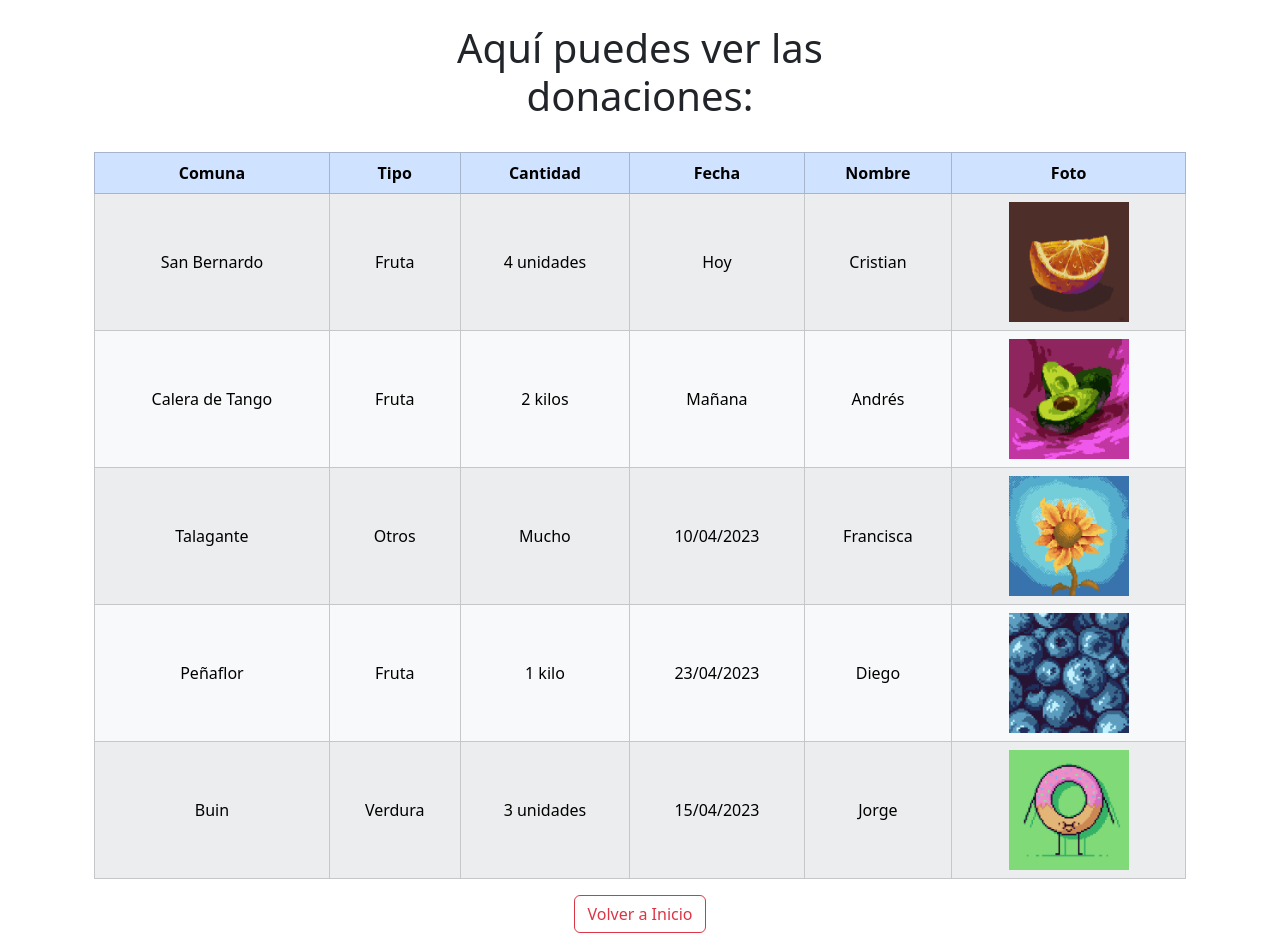
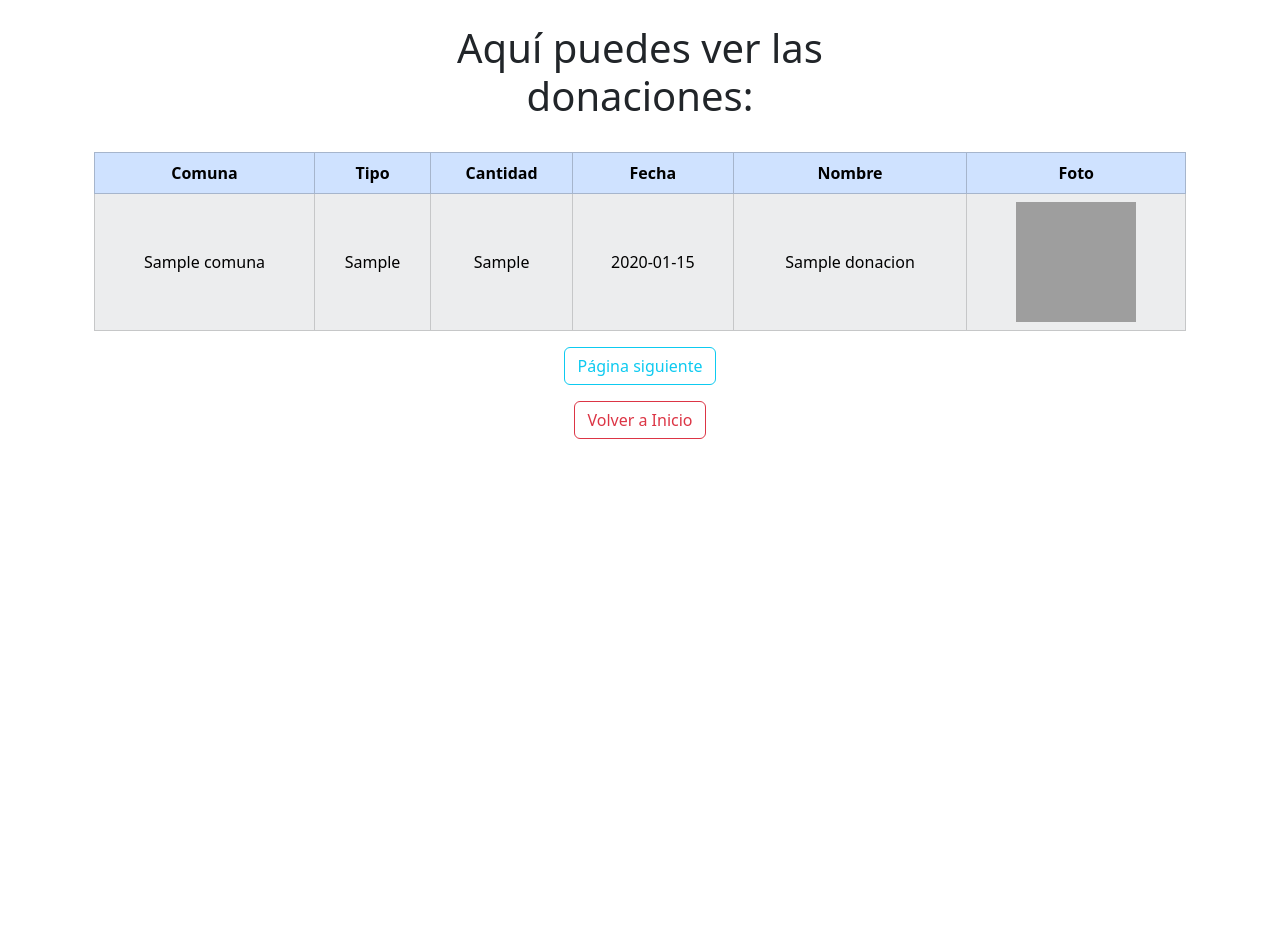
Before and after one commit to MagicDog12/Desarrollo-de-Aplicaciones-Web, a Flask app: page /ver-donaciones in a window 1280 px wide. Shown: the part 56-1005 px from the top of the page. After the commit the page ends 495 px from the top, so only its background shows below. Run offline with Flask 3, Linux system fonts and the light colour scheme; tables that the repository leaves empty or names only in its code hold one stand-in row (values such as "Sample post"); some libraries are stand-ins or nearby versions; grey boxes are pictures that could not be loaded.

Commit message:
add model donacion functional

```diff
--- a/tareas/Tarea_2/app.py
+++ b/tareas/Tarea_2/app.py
@@ -1,10 +1,20 @@
-from flask import Flask, render_template, request
+import os
+from flask import Flask, render_template, request, redirect, url_for
 from markupsafe import escape
-from clases import Pedido
+from clases import Pedido, Donacion
 import pymysql
+from werkzeug.utils import secure_filename
+import re
+from datetime import datetime
+
+# Asignamos la carpeta donde se almacenan los archivos
+UPLOAD_FOLDER = 'static/img/'
+ALLOWED_EXTENSIONS = {'img', 'png', 'jpg', 'jpeg'}
 
 # Creamos una instancia de Flask en el módulo actual
 app = Flask(__name__)
+app.config['UPLOAD_FOLDER'] = UPLOAD_FOLDER
+app.config['MAX_CONTENT_LENGTH'] = 16 * 1000 * 1000
 
 # Definimos una ruta para la URL principal y devolvemos el contenido de 'inicio.html'
 @app.route("/")
@@ -14,7 +24,48 @@ def inicio():
 # Definimos una ruta para la URL "/agregar-donacion" y devolvemos el contenido de "agregar-donacion.html"
 @app.route("/agregar-donacion", methods=['GET', 'POST'])
 def agregar_donacion():
-    return render_template("agregar-donacion.html")
+    error = None
+    mensaje = None
+    c = getConnection()
+    if request.method == 'POST':
+        # revisa si el post request tiene un archivo
+        if 'foto-1' not in request.files:
+            error = "No hay ninguna foto"
+            return render_template("agregar-donacion.html", error = error)
+
+        foto1 = request.files['foto-1']
+        foto2 = False
+        foto3 = False
+        if 'foto-2' in request.files:
+            foto2 = request.files['foto-2']
+        if 'foto-3' in request.files:
+            foto3 = request.files['foto-3']
+        filename = ''
+        filename2 = ''
+        filename3 = ''
+        if foto1.filename == '':
+            error = "Ninguna foto seleccionada"
+            return render_template("agregar-donacion.html", error = error)
+
+        if foto1 and allowed_file(foto1.filename):
+            filename = secure_filename(foto1.filename)
+            foto1.save(os.path.join(app.config['UPLOAD_FOLDER'], filename))
+
+        if foto2 and allowed_file(foto2.filename):
+            filename2 = secure_filename(foto2.filename)
+            foto2.save(os.path.join(app.config['UPLOAD_FOLDER'], filename2))
+
+        if foto3 and allowed_file(foto3.filename):
+            filename3 = secure_filename(foto3.filename)
+            foto3.save(os.path.join(app.config['UPLOAD_FOLDER'], filename3))
+
+        if(agrega_donacion(c, request.form['comuna'], request.form['calle-numero'], request.form['tipo'], request.form['cantidad'],
+                         request.form['fecha-disponibilidad'], request.form['descripcion'], request.form['condiciones'],
+                         filename, filename2, filename3, request.form['nombre'], request.form['email'], request.form['celular'])):
+            mensaje = "Agregado correctamente "
+        else:
+            error = "No se pudo agregar la donacion"
+    return render_template("agregar-donacion.html", error = error)
 
 # Definimos una ruta para la URL "/agregar-pedido" y devolvemos el contenido de "agregar-pedido.html"
 @app.route("/agregar-pedido", methods=['GET', 'POST'])
@@ -25,15 +76,20 @@ def agregar_pedido():
     if request.method == 'POST':
         if(agrega_pedido(c, request.form['comuna'], request.form['tipo'], request.form['descripcion'],
                          request.form['cantidad'], request.form['nombre'], request.form['email'], request.form['celular'])):
-            mensaje = "Agregado nuevo pedido " + request.form['nombre']
+            mensaje = "Agregado correctamente "
         else:
             error = "No se pudo agregar el pedido"
-    return render_template("agregar-pedido.html")
+    return render_template("agregar-pedido.html", error = error)
 
 # Definimos una ruta para la URL "/ver-donaciones" y devolvemos el contenido de "ver-donaciones.html"
-@app.route("/ver-donaciones")
-def ver_donaciones():
-    return render_template("ver-donaciones.html")
+@app.route("/ver-donaciones", defaults = {"contador": 0})
+@app.route("/ver-donaciones/<int:contador>")
+def ver_donaciones(contador):
+    contador = int(request.args.get("contador", contador))
+    donaciones = None
+    c = getConnection()
+    donaciones = get_donaciones(c, contador*5)
+    return render_template("ver-donaciones.html", donaciones = donaciones, contador = contador)
 
 # Definimos una ruta para la URL "/ver-pedidos" y devolvemos el contenido de "ver-pedidos.html"
 @app.route("/ver-pedidos", defaults = {"contador": 0})
@@ -46,9 +102,13 @@ def ver_pedidos(contador):
     return render_template("ver-pedidos.html", pedidos = pedidos, contador = contador)
 
 # Definimos una ruta para la URL "/informacion-donacion" y devolvemos el contenido de "informacion-donacion.html"
-@app.route("/informacion-donacion")
-def informacion_donacion():
-    return render_template("informacion-donacion.html")
+@app.route("/informacion-donacion/<int:info>")
+def informacion_donacion(info):
+    info = int(request.args.get("info", info))
+    donacion = None
+    c = getConnection()
+    donacion = get_donacion(c, info)
+    return render_template("informacion-donacion.html", donacion = donacion)
 
 # Definimos una ruta para la URL "/informacion-pedido" y devolvemos el contenido de "informacion-pedido.html"
 @app.route("/informacion-pedido/<int:info>")
@@ -75,6 +135,44 @@ def getConnection():
     )
     return conn
 
+def get_donaciones(c, contador):
+    sql = "SELECT id, comuna_id, calle_numero, tipo, cantidad, fecha_disponibilidad, descripcion, condiciones_retirar, nombre, email, celular FROM donacion ORDER BY id DESC LIMIT %s,5";
+    cursor = c.cursor()
+    cursor.execute(sql, contador)
+    c.commit()
+    donaciones = cursor.fetchall()
+    listaDonaciones = []
+    if len(donaciones) > 0:
+        for don in donaciones:
+            sqlAux = "SELECT nombre, region_id FROM comuna WHERE id = " + str(don[1]);
+            cursor = c.cursor()
+            cursor.execute(sqlAux)
+            c.commit()
+            datos = cursor.fetchall()[0]
+            comuna = datos[0]
+            region_id = datos[1]
+            sqlAux2 = "SELECT nombre FROM region WHERE id = " + str(region_id);
+            cursor = c.cursor()
+            cursor.execute(sqlAux2)
+            c.commit()
+            region = cursor.fetchall()[0][0]
+            # rutas
+            rutas = []
+            sql_ruta = "SELECT ruta_archivo FROM foto WHERE donacion_id = " + str(don[0]);
+            cursor = c.cursor()
+            cursor.execute(sql_ruta)
+            c.commit()
+            rutasAntes = cursor.fetchall()
+            for ruta in rutasAntes:
+                rutas.append(ruta[0].replace("static/", ""))
+
+            fechaAntes = escape(don[5])
+            fecha = fechaAntes[:10]
+            donacionNew = Donacion(escape(don[0]), escape(don[1]), escape(region), escape(comuna), escape(don[2]), escape(don[3]), escape(don[4]), fecha, escape(don[6]), escape(don[7]), escape(don[8]), escape(don[9]), escape(don[10]), rutas)
+            listaDonaciones.append(donacionNew)
+    return listaDonaciones
+
+
 def get_pedidos(c, contador):
     sql = "SELECT id, comuna_id, tipo, descripcion, cantidad, nombre_solicitante, email_solicitante, celular_solicitante FROM pedido ORDER BY id DESC LIMIT %s,5";
     cursor = c.cursor()
@@ -100,6 +198,39 @@ def get_pedidos(c, contador):
             listaPedidos.append(pedidoNew)
     return listaPedidos
 
+def get_donacion(c, info):
+    sql = "SELECT id, comuna_id, calle_numero, tipo, cantidad, fecha_disponibilidad, descripcion, condiciones_retirar, nombre, email, celular FROM donacion WHERE id =  %s";
+    cursor = c.cursor()
+    cursor.execute(sql, info)
+    c.commit()
+    don = cursor.fetchall()[0]
+    sqlAux = "SELECT nombre, region_id FROM comuna WHERE id = " + str(don[1]);
+    cursor = c.cursor()
+    cursor.execute(sqlAux)
+    c.commit()
+    datos = cursor.fetchall()[0]
+    comuna = datos[0]
+    region_id = datos[1]
+    sqlAux2 = "SELECT nombre FROM region WHERE id = " + str(region_id);
+    cursor = c.cursor()
+    cursor.execute(sqlAux2)
+    c.commit()
+    region = cursor.fetchall()[0][0]
+    # rutas
+    rutas = []
+    sql_ruta = "SELECT ruta_archivo FROM foto WHERE donacion_id = " + str(don[0]);
+    cursor = c.cursor()
+    cursor.execute(sql_ruta)
+    c.commit()
+    rutasAntes = cursor.fetchall()
+    for ruta in rutasAntes:
+        rutas.append(ruta[0].replace("static/", ""))
+
+    fechaAntes = escape(don[5])
+    fecha = fechaAntes[:10]
+    donacionNew = Donacion(escape(don[0]), escape(don[1]), escape(region), escape(comuna), escape(don[2]), escape(don[3]), escape(don[4]), fecha, escape(don[6]), escape(don[7]), escape(don[8]), escape(don[9]), escape(don[10]), rutas)
+    return donacionNew
+
 def get_pedido(c, info):
     sql = "SELECT id, comuna_id, tipo, descripcion, cantidad, nombre_solicitante, email_solicitante, celular_solicitante FROM pedido WHERE id =  %s";
     cursor = c.cursor()
@@ -121,8 +252,41 @@ def get_pedido(c, info):
     pedidoNew = Pedido(escape(pedido[0]), escape(pedido[1]), escape(region), escape(comuna), escape(pedido[2]), escape(pedido[3]), escape(pedido[4]), escape(pedido[5]), escape(pedido[6]), escape(pedido[7]))
     return pedidoNew
 
+def agrega_donacion(c, comuna, calle_numero, tipo, cantidad, fecha_disponibilidad, descripcion, condiciones, foto1, foto2, foto3, nombre, email, celular):
+    if validacion_donacion(comuna, calle_numero, tipo, cantidad, fecha_disponibilidad, nombre, email, celular):
+        return False
+    sqlAux = "SELECT id FROM comuna WHERE nombre = %s";
+    cursor = c.cursor()
+    cursor.execute(sqlAux, comuna)
+    c.commit()
+    comuna_id = cursor.fetchall()
+    sql = "INSERT INTO donacion (comuna_id, calle_numero, tipo, cantidad, fecha_disponibilidad, descripcion, condiciones_retirar, nombre, email, celular) VALUES (%s, %s, %s, %s, %s, %s, %s, %s, %s, %s)";
+    slqFoto = "INSERT INTO foto (ruta_archivo, nombre_archivo, donacion_id) VALUES (%s, %s, %s)";
+    try:
+        cursor = c.cursor()
+        resultado = cursor.execute(sql, (comuna_id, calle_numero, tipo, cantidad, fecha_disponibilidad, descripcion, condiciones, nombre, email, celular))
+        c.commit()
+        id_foto = cursor.lastrowid
+        ruta1 = os.path.join(app.config['UPLOAD_FOLDER'], foto1)
+        resultadoFoto1 = cursor.execute(slqFoto, (ruta1,  foto1, id_foto))
+        c.commit()
+        resultadoFoto2 = 1
+        if(foto2 != ''):
+            ruta2 = os.path.join(app.config['UPLOAD_FOLDER'], foto2)
+            resultadoFoto2 = cursor.execute(slqFoto, (ruta2,  foto2, id_foto))
+            c.commit()
+        resultadoFoto3 = 1
+        if(foto3 != ''):
+            ruta3 = os.path.join(app.config['UPLOAD_FOLDER'], foto3)
+            resultadoFoto3 = cursor.execute(slqFoto, (ruta3,  foto3, id_foto))
+            c.commit()
+        return resultado == 1 and resultadoFoto1 == 1 and resultadoFoto2 == 1 and resultadoFoto3 == 1
+    except pymysql.Error as e:
+        app.logger.error("Error con base de datos: {0} {1} ".format(e.args[0], e.args[1]))
+        return False
+
 def agrega_pedido(c, comuna, tipo, descripcion, cantidad, nombre, email, celular):
-    if not nombre or not tipo:
+    if validacion_pedido(comuna, tipo, descripcion, cantidad, nombre, email, celular):
         return False
     sqlAux = "SELECT id FROM comuna WHERE nombre = %s";
     cursor = c.cursor()
@@ -138,5 +302,44 @@ def agrega_pedido(c, comuna, tipo, descripcion, cantidad, nombre, email, celular
         app.logger.error("Error con base de datos: {0} {1} ".format(e.args[0], e.args[1]))
         return False
 
+# si retorna true es porque no pasa la validacion
+def validacion_donacion(comuna, calle_numero, tipo, cantidad, fecha_disponibilidad, nombre, email, celular):
+    if not comuna or not tipo or not calle_numero or not cantidad:
+        return True
+    if len(nombre) < 3 or len(nombre) > 250:
+        return True
+    if not re.match(r"[^@]+@[^@]+\.[^@]+", email):
+        return True
+    if not re.match(r"^9\d{8}$", celular) and celular:
+        return True
+    try:
+        fecha_actual = datetime.now().date()
+        fecha_donacion = datetime.strptime(fecha_disponibilidad, "%Y-%m-%d").date()
+
+        if fecha_donacion < fecha_actual:
+            return True
+    except ValueError:
+        return True
+    return False
+
+# si retorna true es porque no pasa la validacion
+def validacion_pedido(comuna, tipo, descripcion, cantidad, nombre, email, celular):
+    if not comuna or not tipo:
+        return True
+    if not descripcion or len(descripcion) > 250:
+        return True
+    if not cantidad:
+        return True
+    if len(nombre) < 3 or len(nombre) > 250:
+        return True
+    if not re.match(r"[^@]+@[^@]+\.[^@]+", email):
+        return True
+    if not re.match(r"^9\d{8}$", celular) and celular:
+        return True
+    return False
+
+def allowed_file(filename):
+    return '.' in filename and filename.rsplit('.', 1)[1].lower() in ALLOWED_EXTENSIONS
+
 if __name__ == "__main__":
-    app.run()
+    app.run(host='0.0.0.0', port=5000)
--- a/tareas/Tarea_2/static/js/verFoto.js
+++ b/tareas/Tarea_2/static/js/verFoto.js
@@ -1,6 +1,8 @@
 
 const verFoto = () => {
-    const foto = document.getElementById("foto");
+    const fotos = document.getElementsByClassName("foto");
+    for(let i = 0; i < fotos.length; i++) {
+        let foto = fotos[i];
         if(foto.style.width == "640px") {
             foto.style.width = "1280px";
             foto.style.height = "1024px";
@@ -8,4 +10,5 @@ const verFoto = () => {
             foto.style.width = "640px";
             foto.style.height = "480px";
         }
+    }
 };
--- a/tareas/Tarea_2/templates/ver-donaciones.html
+++ b/tareas/Tarea_2/templates/ver-donaciones.html
@@ -30,48 +30,36 @@ Ver donaciones
                         </tr>
                     </thead>
                     <tbody class="table-light align-middle">
-                        <tr onclick="informacionDonacion()">
-                            <td>San Bernardo</td>
-                            <td>Fruta</td>
-                            <td>4 unidades</td>
-                            <td>Hoy</td>
-                            <td>Cristian</td>
-                            <td><img src="{{ url_for('static', filename='img/naranja.png') }}" alt="Naranja" class="foto"></td>
+                        {% if donaciones %}
+                        {% for d in donaciones %}
+                        <tr onclick="window.location.href='{{ url_for('informacion_donacion', info=d.id) }}';">
+                            <td> {{ d.comuna }} </td>
+                            <td> {{ d.tipo }} </td>
+                            <td> {{ d.cantidad }} </td>
+                            <td> {{ d.fecha_disponibilidad }} </td>
+                            <td> {{ d.nombre}} </td>
+                            <td><img src="{{ url_for('static', filename= d.ruta[0]) }}" alt="{{d.ruta[0]}}" class="foto"></td>
                         </tr>
-                        <tr onclick="informacionDonacion()">
-                            <td>Calera de Tango</td>
-                            <td>Fruta</td>
-                            <td>2 kilos</td>
-                            <td>Mañana</td>
-                            <td>Andrés</td>
-                            <td><img src="{{ url_for('static', filename='img/palta.png') }}" alt="palta" class="foto"></td>
-                        </tr>
-                        <tr onclick="informacionDonacion()">
-                            <td>Talagante</td>
-                            <td>Otros</td>
-                            <td>Mucho</td>
-                            <td>10/04/2023</td>
-                            <td>Francisca</td>
-                            <td><img src="{{ url_for('static', filename='img/favicon.png') }}" alt="girasol" class="foto"></td>
-                        </tr>
-                        <tr onclick="informacionDonacion()">
-                            <td>Peñaflor</td>
-                            <td>Fruta</td>
-                            <td>1 kilo</td>
-                            <td>23/04/2023</td>
-                            <td>Diego</td>
-                            <td><img src="{{ url_for('static', filename='img/arandanos.png') }}" alt="arandanos" class="foto"></td>
-                        </tr>
-                        <tr onclick="informacionDonacion()">
-                            <td>Buin</td>
-                            <td>Verdura</td>
-                            <td>3 unidades</td>
-                            <td>15/04/2023</td>
-                            <td>Jorge</td>
-                            <td><img src="{{ url_for('static', filename='img/dona.png') }}" alt="piña" class="foto"></td>
-                        </tr>
+                        {% endfor %}
+                        {% endif %}
                     </tbody>
                 </table>
+            </div>
+        </div>
+        <div class="row mb-3">
+            <div class="col">
+                {% if contador > 0 %}
+                {% set contador_anterior = contador - 1 %}
+                <a href="{{ url_for('ver_donaciones', contador = contador_anterior) }}" class="btn btn-outline-info">Página
+                    anterior</a>
+                {% set contador_siguiente = contador + 1 %}
+                <a href="{{ url_for('ver_donaciones', contador = contador_siguiente) }}"
+                    class="btn btn-outline-info">Página siguiente</a>
+                {% else %}
+                {% set contador_siguiente = contador + 1 %}
+                <a href="{{ url_for('ver_donaciones', contador = contador_siguiente) }}"
+                    class="btn btn-outline-info">Página siguiente</a>
+                {% endif %}
             </div>
         </div>
         <div class="row mb-3">
```
Also changed, not shown: tareas/Tarea_2/clases.py (+17 -0 lines), tareas/Tarea_2/static/js/validator-agregar-donacion.js (+7 -0 lines), tareas/Tarea_2/templates/agregar-donacion.html (+13 -3 lines), tareas/Tarea_2/templates/agregar-pedido.html (+9 -1 lines), tareas/Tarea_2/templates/informacion-donacion.html (+16 -19 lines). Lines whose indentation alone changed are shown as unchanged.
